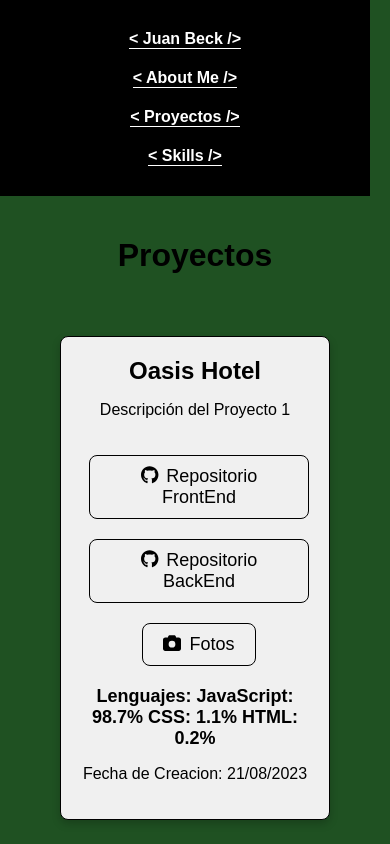
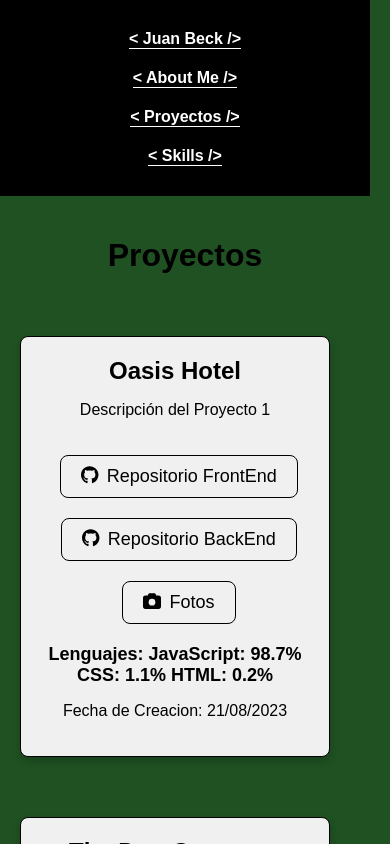
Before and after one commit to JBautistaBeck/My-Portfolio-Nuevo, a React (Create React App) app: page /proyectos in a window 390 px wide. Shown: the top 844 px of the page. Built offline with nearby package versions, Linux system fonts and the light colour scheme.

Commit message:
Proyectos responsive

```diff
--- a/src/views/detail/detail.css
+++ b/src/views/detail/detail.css
@@ -49,7 +49,7 @@
     padding-right: 400px;
 }
 
-/* TABS */
+
 .tabs {
     display: flex;
     justify-content: space-between;
@@ -94,3 +94,30 @@
     width: 800px;
     height: 300px; /* Establece la altura */
 }
+
+@media (max-width: 768px) {
+    .detail-content {
+      padding: 10px;
+      margin-left: -28px;
+
+    }
+
+    .tabs {
+      flex-direction: row; /* Volver a la disposición horizontal */
+    }
+
+    .tabx {
+      flex: 1;
+      margin: 0;
+    }
+
+    .tabx h1 {
+      font-size: 14px; /* Reducir el tamaño de fuente en dispositivos pequeños */
+    }
+
+    .carousel-container {
+        width: 90%;
+        height: auto;
+        margin-left: 10px;
+    }
+}
--- a/src/views/proyectos/proyectos.css
+++ b/src/views/proyectos/proyectos.css
@@ -14,3 +14,13 @@
     gap: 20px;
     padding: 20px;
 }
+
+@media (max-width: 768px) {
+    .proyectos-list {
+        align-items: center;
+        margin-left: -40px;
+    }
+    .title-pro{
+        margin-left: -20px;
+    }
+}
--- a/src/views/proyectos/proyectos.jsx
+++ b/src/views/proyectos/proyectos.jsx
@@ -22,7 +22,7 @@ function Proyectos() {
   return (
     <div className='proyectos-container'>
 
-      <h1>Proyectos</h1>
+      <h1 className='title-pro'>Proyectos</h1>
 
       <div className="proyectos-list">
       {informacionPro.map((proyecto, index) => (
```
